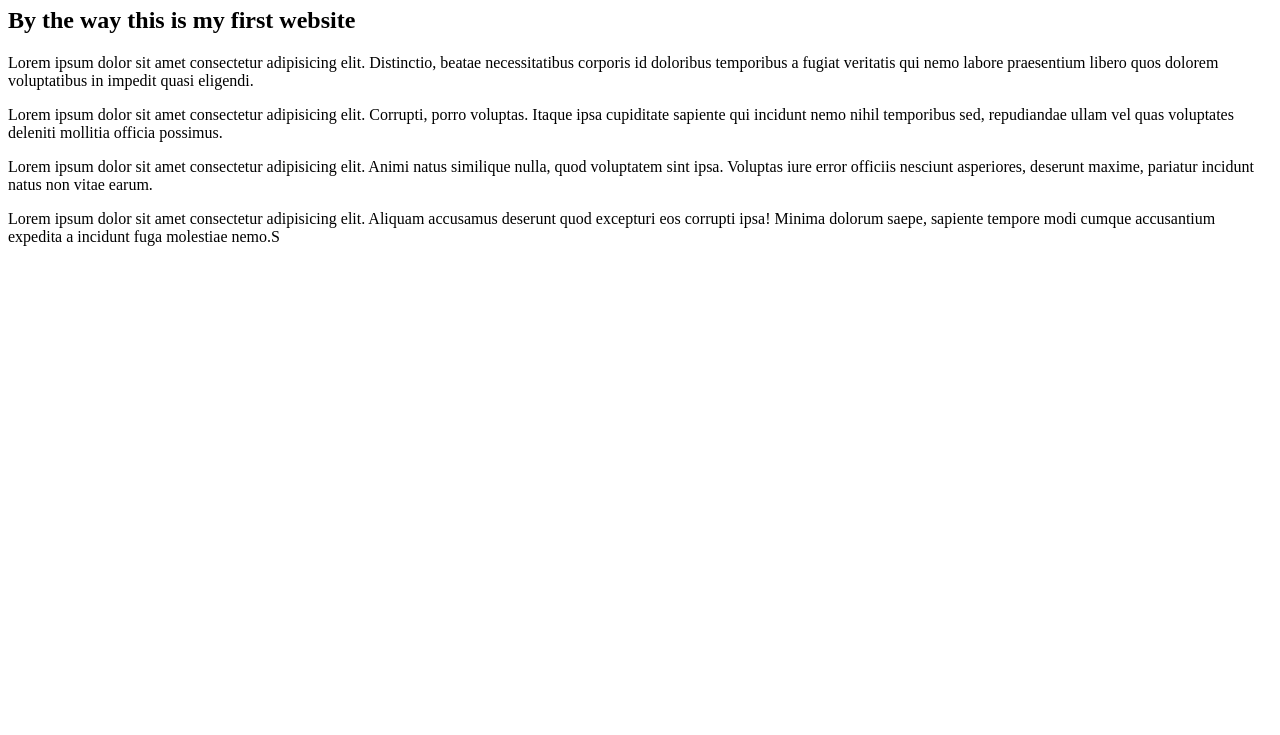
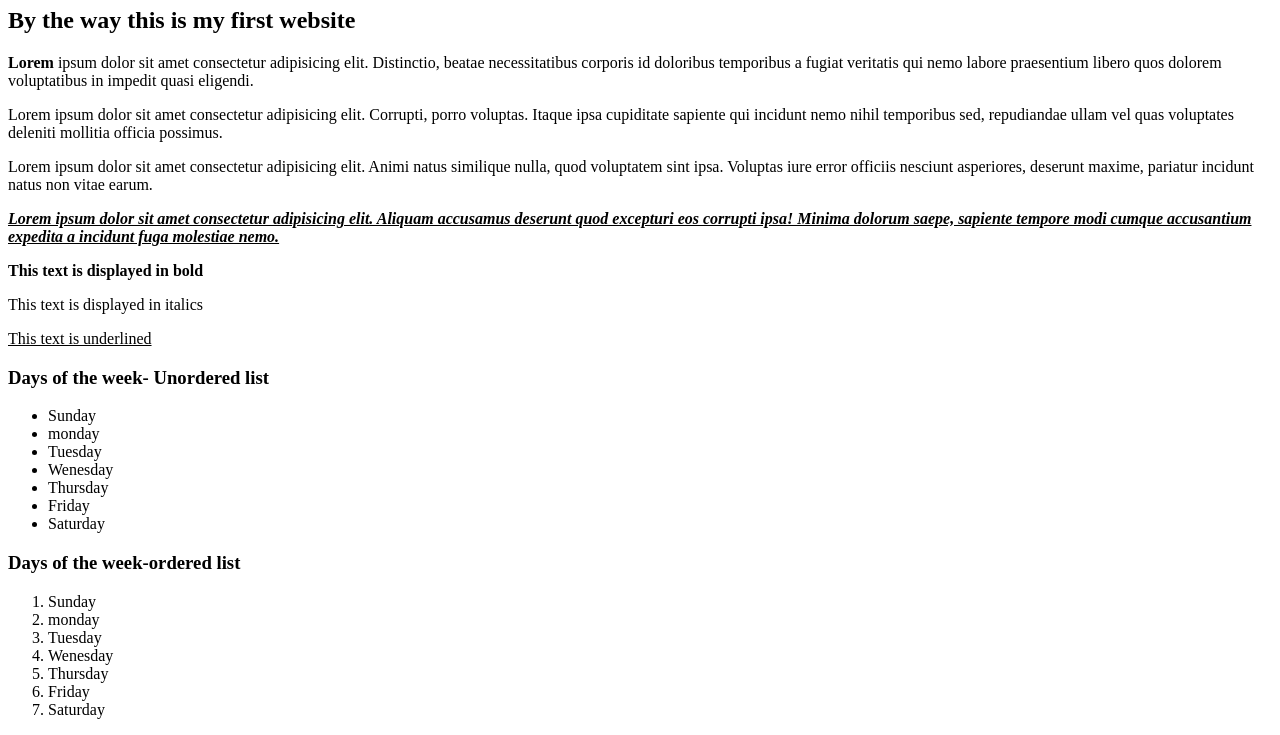
Before and after one commit to albert04-eng/session1, a plain HTML site: page index.html in a window 1280 px wide. Shown: the part 73-808 px from the top of the page. Drawn offline with Linux system fonts and the light colour scheme.

Commit message:
added more content to the body

```diff
--- a/index.html
+++ b/index.html
@@ -7,14 +7,41 @@
     <title>My first website </title>
 </head>
 <body>
-    <h1>welcome to Mofifoluwa website</h1>
+
+    <h1><u>welcome to Mofifoluwa website</u></h1>
     <h2>By the way this is my first website</h2>
-    <p>Lorem ipsum dolor sit amet consectetur adipisicing elit. Distinctio, beatae necessitatibus corporis id doloribus temporibus a fugiat veritatis qui nemo labore praesentium libero quos dolorem voluptatibus in impedit quasi eligendi.</p>
+    <p><b>Lorem</b> ipsum dolor sit amet consectetur adipisicing elit. Distinctio, beatae necessitatibus corporis id doloribus temporibus a fugiat veritatis qui nemo labore praesentium libero quos dolorem voluptatibus in impedit quasi eligendi.</p>
 
     <p>Lorem ipsum dolor sit amet consectetur adipisicing elit. Corrupti, porro voluptas. Itaque ipsa cupiditate sapiente qui incidunt nemo nihil temporibus sed, repudiandae ullam vel quas voluptates deleniti mollitia officia possimus.</p>
 
     <p>Lorem ipsum dolor sit amet consectetur adipisicing elit. Animi natus similique nulla, quod voluptatem sint ipsa. Voluptas iure error officiis nesciunt asperiores, deserunt maxime, pariatur incidunt natus non vitae earum.</p>
 
-    <p>Lorem ipsum dolor sit amet consectetur adipisicing elit. Aliquam accusamus deserunt quod excepturi eos corrupti ipsa! Minima dolorum saepe, sapiente tempore modi cumque accusantium expedita a incidunt fuga molestiae nemo.S</p>
+    <p><u><b><i>Lorem ipsum dolor sit amet consectetur adipisicing elit. Aliquam accusamus deserunt quod excepturi eos corrupti ipsa! Minima dolorum saepe, sapiente tempore modi cumque accusantium expedita a incidunt fuga molestiae nemo.</i></b></u></p>
+
+    <b>This text is displayed in bold</b>
+    <p>This text is displayed in italics</p>
+    <u>This text is underlined</u>
+
+    <h3> Days of the week- Unordered list</h3>
+    <ul>
+        <li>Sunday</li>
+        <li>monday</li>
+        <li>Tuesday</li>
+        <li>Wenesday</li>
+        <li>Thursday</li>
+        <li> Friday</li>
+        <li>Saturday</li>
+    </ul>
+
+    <h3> Days of the week-ordered list</h3>
+    <ol>
+        <li>Sunday</li>
+        <li>monday</li>
+        <li>Tuesday</li>
+        <li>Wenesday</li>
+        <li>Thursday</li>
+        <li> Friday</li>
+        <li>Saturday</li>
+    </ol>
 </body>
 </html>
```
